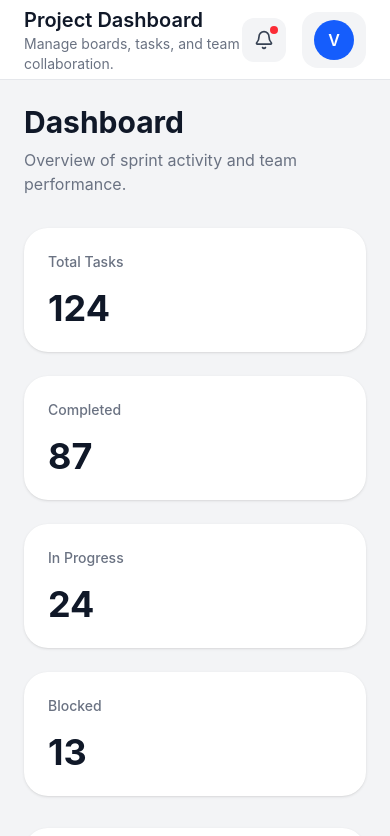
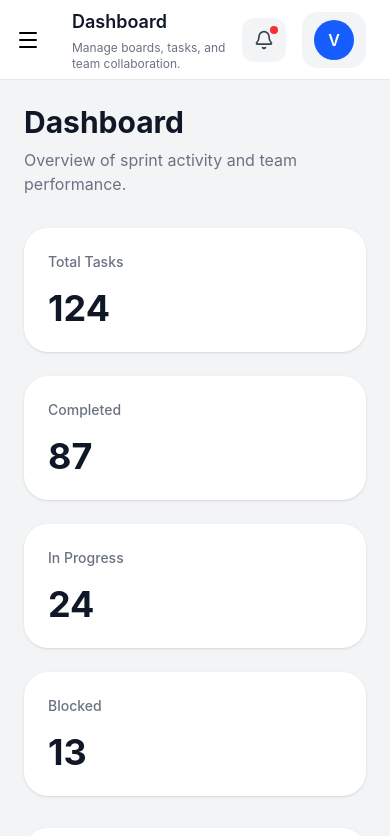
Before and after one commit to randhavevaibhav/JiraClone, a React (Vite) app in the folder apps/web/: page /dashboard in a window 390 px wide. Shown: the top 836 px of the page. Built offline with nearby package versions, Linux system fonts and the light colour scheme.

Commit message:
feat(web): added responsive sidebar

```diff
--- a/apps/web/src/components/navbar/Navbar.tsx
+++ b/apps/web/src/components/navbar/Navbar.tsx
@@ -3,11 +3,12 @@ import { Bell, Search } from 'lucide-react';
 export default function Navbar() {
   return (
     <header className="flex h-20 items-center justify-between border-b border-gray-200 bg-white px-6">
-      <div>
-        <h2 className="text-xl font-semibold text-gray-900">
-          Project Dashboard
+      <div className="min-w-0 lg:ml-0 ml-12">
+        <h2 className="truncate text-lg font-semibold text-gray-900 sm:text-xl">
+          Dashboard
         </h2>
-        <p className="text-sm text-gray-500">
+
+        <p className="mt-1 text-xs text-gray-500 sm:text-sm">
           Manage boards, tasks, and team collaboration.
         </p>
       </div>
--- a/apps/web/src/components/sidebar/Sidebar.tsx
+++ b/apps/web/src/components/sidebar/Sidebar.tsx
@@ -1,5 +1,14 @@
-import { LayoutDashboard, FolderKanban, Star, Settings } from 'lucide-react';
+import { useState } from 'react';
+import {
+  LayoutDashboard,
+  FolderKanban,
+  Star,
+  Settings,
+  Menu,
+  X,
+} from 'lucide-react';
 import { NavLink } from 'react-router-dom';
+
 const navItems = [
   {
     label: 'Dashboard',
@@ -24,13 +33,62 @@ const navItems = [
 ];
 
 export default function Sidebar() {
+  const [isOpen, setIsOpen] = useState(false);
+
   return (
-    <aside className="hidden w-72 flex-col border-r border-gray-200 bg-white lg:flex">
-      <div className="border-b border-gray-200 px-6 py-5">
+    <>
+      {/* Mobile Topbar */}
+      <div className="flex h-20 items-center justify-between border-b border-gray-200 bg-white px-2 lg:hidden absolute">
+        <div>
+          <h1 className="hidden lg:block text-xl font-bold text-gray-900 px-6">
+            JiraClone
+          </h1>
+        </div>
+
+        <button
+          onClick={() => setIsOpen(true)}
+          className="cursor-pointer rounded-lg p-2 transition hover:bg-gray-100"
+          aria-label="Open sidebar"
+        >
+          <Menu size={24} />
+        </button>
+      </div>
+
+      {/* Overlay */}
+      {isOpen && (
+        <div
+          className="fixed inset-0 z-40 bg-black/40 lg:hidden"
+          onClick={() => setIsOpen(false)}
+        />
+      )}
+
+      {/* Sidebar */}
+      <aside
+        className={`
+          fixed left-0 top-0 z-50 flex h-full w-72 flex-col
+          border-r border-gray-200 bg-white transition-transform duration-300
+          lg:static lg:translate-x-0
+          ${isOpen ? 'translate-x-0' : '-translate-x-full'}
+        `}
+      >
+        {/* Header */}
+        <div className="flex items-center justify-between border-b border-gray-200 px-6 py-5">
+          <div>
             <h1 className="text-2xl font-bold text-gray-900">JiraClone</h1>
             <p className="mt-1 text-sm text-gray-500">Project Workspace</p>
           </div>
 
+          {/* Mobile Close Button */}
+          <button
+            onClick={() => setIsOpen(false)}
+            className="cursor-pointer rounded-lg p-2 transition hover:bg-gray-100 lg:hidden"
+            aria-label="Close sidebar"
+          >
+            <X size={22} />
+          </button>
+        </div>
+
+        {/* Navigation */}
         <nav className="flex-1 space-y-2 p-4">
           {navItems.map((item) => {
             const Icon = item.icon;
@@ -39,6 +97,7 @@ export default function Sidebar() {
               <NavLink
                 key={item.path}
                 to={item.path}
+                onClick={() => setIsOpen(false)}
                 className={({ isActive }) =>
                   `flex items-center gap-3 rounded-xl px-4 py-3 text-sm font-medium transition-all duration-200 ${
                     isActive
@@ -54,14 +113,17 @@ export default function Sidebar() {
           })}
         </nav>
 
+        {/* Footer */}
         <div className="border-t border-gray-200 p-4">
           <div className="rounded-2xl bg-gray-100 p-4">
             <p className="text-sm font-medium text-gray-800">Current Sprint</p>
+
             <p className="mt-1 text-xs text-gray-500">
               Sprint 12 • 7 days remaining
             </p>
           </div>
         </div>
       </aside>
+    </>
   );
 }
```
Lines whose indentation alone changed are shown as unchanged.
